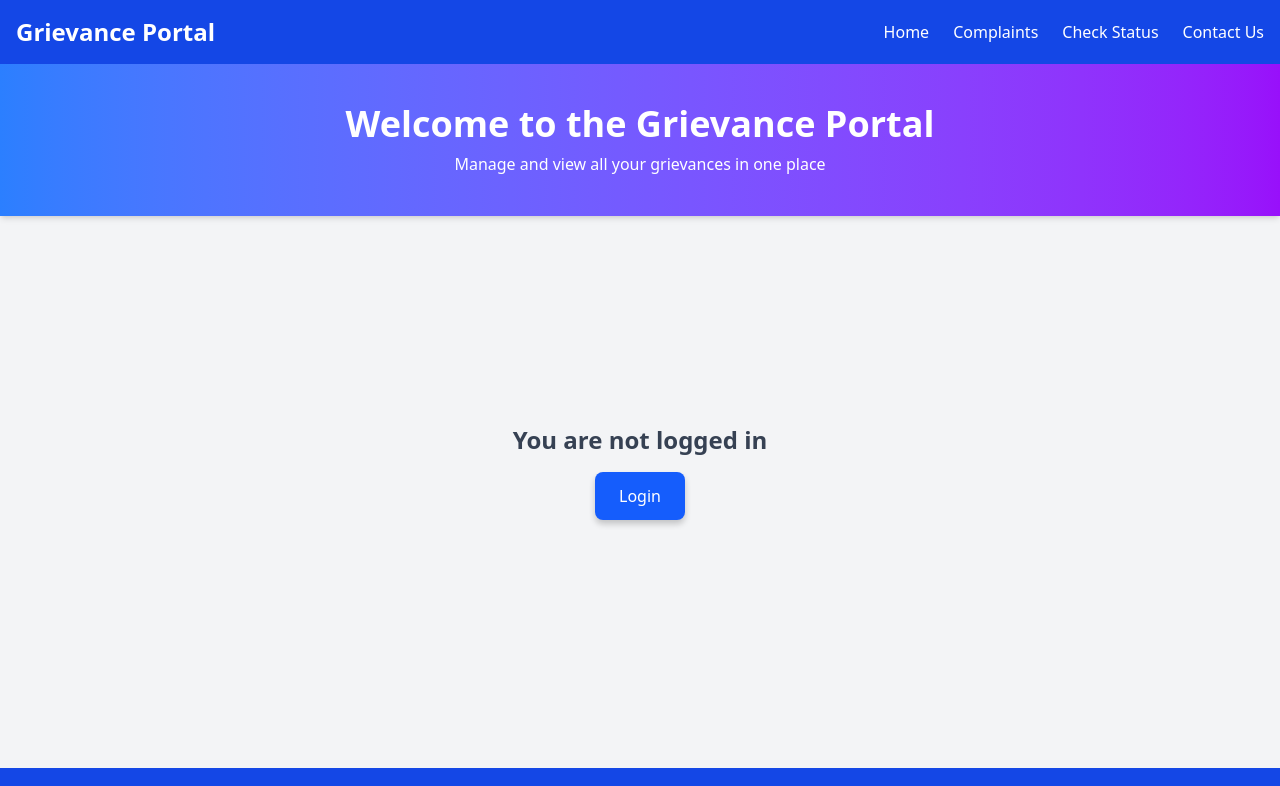
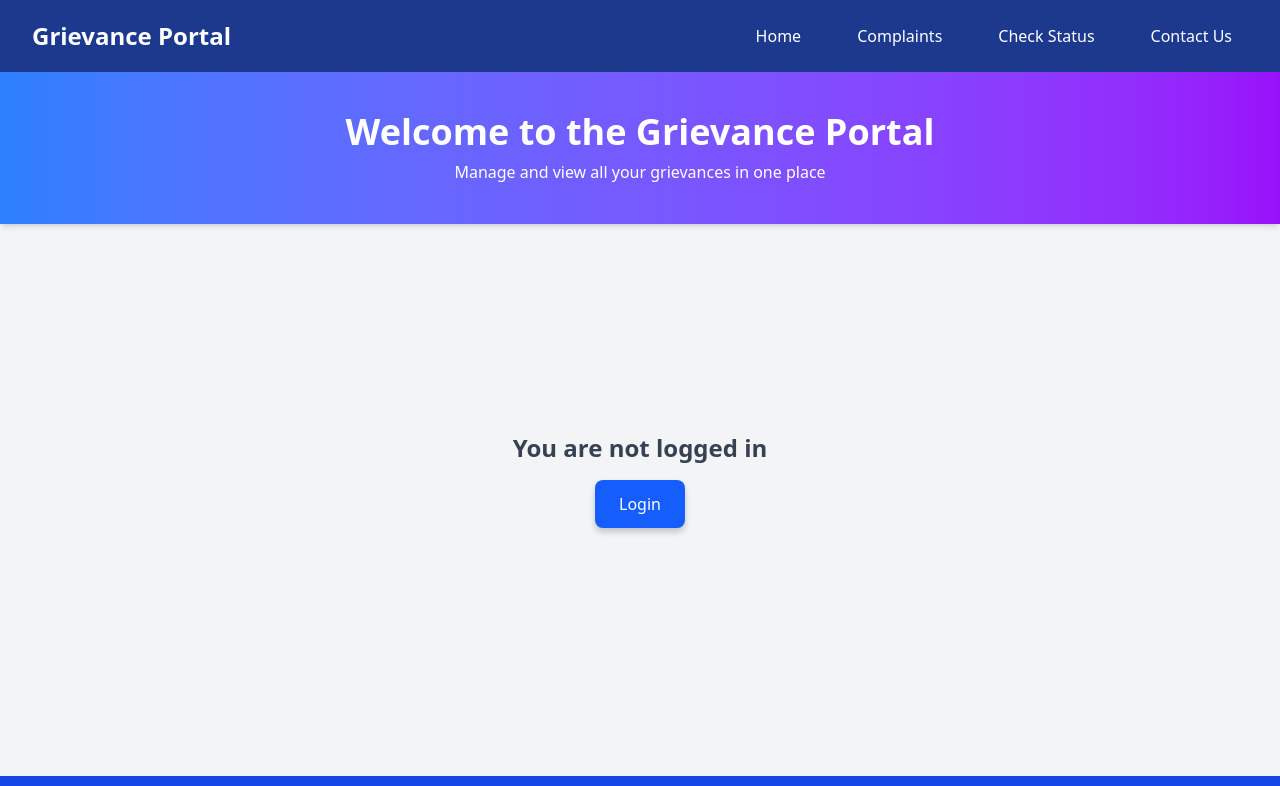
Before and after one commit to sarthaknayyar/aspire-hackathon, a React (Vite) app in the folder client/: page /homepage in a window 1280 px wide. Shown: the top 786 px of the page. Built offline with nearby package versions, Linux system fonts and the light colour scheme.

Commit message:
[UPDATE] UI changes

```diff
--- a/client/src/components/ChangePassword.jsx
+++ b/client/src/components/ChangePassword.jsx
@@ -19,7 +19,7 @@ const ChangePassword = () => {
   };
 
   return (
-    <div className="bg-gradient-to-br from-blue-50 to-blue-100 flex items-center justify-center p-6">
+    <div className=" min-h-[80vh] bg-gradient-to-br from-blue-50 to-blue-100 flex items-center justify-center p-6">
       <div className="max-w-6xl w-full grid grid-cols-1 md:grid-cols-2 gap-8 bg-white rounded-2xl shadow-2xl overflow-hidden">
         {/* Left Side - Image */}
         <div className="hidden md:block">
--- a/client/src/components/Header.jsx
+++ b/client/src/components/Header.jsx
@@ -1,30 +1,53 @@
+import { useState } from "react";
 import { Link } from "react-router-dom";
 
-export default function Header() {
+const Header = () => {
+  const [active, setActive] = useState("");
+
   return (
-    <header className="bg-blue-700 text-white py-4 shadow-md">
-      <div className="container mx-auto flex justify-between items-center px-4">
-        <h1 className="text-2xl font-bold">Grievance Portal</h1>
-        <nav>
-          <ul className="flex space-x-6">
-            <li>
-              <Link to="/" className="hover:text-gray-300">Home</Link>
+    <header className="bg-blue-900 text-white px-8 py-4 flex justify-between items-center shadow-md">
+      {/* Logo */}
+      <div className="text-2xl font-bold">Grievance Portal</div>
+
+      {/* Navigation Menu */}
+      <nav className="relative">
+        <ul className="flex space-x-6">
+          {[
+            { name: "Home", path: "/" },
+            { name: "Complaints", path: "/complaints" },
+            { name: "Check Status", path: "/status" },
+            { name: "Contact Us", path: "/contact" },
+          ].map((item, index) => (
+            <li
+              key={index}
+              onClick={() => setActive(item.name)}
+              className="relative cursor-pointer px-4 py-2 transition group"
+            >
+              {/* Capsule Effect (Stays when active) */}
+              <span
+                className={`absolute inset-0 bg-white rounded-full transition-all duration-300 ease-in-out
+                ${
+                  active === item.name
+                    ? "opacity-100 scale-x-100"
+                    : "opacity-0 scale-x-0 group-hover:opacity-100 group-hover:scale-x-100"
+                }`}
+              ></span>
+
+              {/* Menu Item Text */}
+              <Link
+                to={item.path}
+                className={`relative z-10 transition-colors duration-300 ${
+                  active === item.name ? "text-blue-900" : "group-hover:text-blue-900"
+                }`}
+              >
+                {item.name}
+              </Link>
             </li>
-            {/* <li>
-              <Link to="/landingPage" className="hover:text-gray-300">Landing Page</Link>
-            </li> */}
-            <li>
-              <Link to="/complaints" className="hover:text-gray-300">Complaints</Link>
-            </li>
-            <li>
-              <Link to="/status" className="hover:text-gray-300">Check Status</Link>
-            </li>
-            <li>
-              <Link to="/contact" className="hover:text-gray-300">Contact Us</Link>
-            </li>
-          </ul>
-        </nav>
-      </div>
+          ))}
+        </ul>
+      </nav>
     </header>
   );
-}
+};
+
+export default Header;
--- a/client/src/components/Status.jsx
+++ b/client/src/components/Status.jsx
@@ -24,59 +24,66 @@ export default function Status() {
   };
 
   return (
-    <div className="max-w-2xl mx-auto mt-10 p-6 bg-white shadow-md rounded-lg">
-      {/* Show the Form if Grievance is Not Fetched */}
+    <div className="min-h-[80vh] flex items-center justify-center bg-gradient-to-br from-blue-50 to-indigo-100 p-6">
+      <div className="w-full max-w-lg bg-white p-8 rounded-2xl shadow-xl transition-all duration-300">
         {!grievance ? (
           <>
-          <h2 className="text-xl font-bold mb-4 text-center">Check Grievance Status</h2>
+            {/* Header */}
+            <h2 className="text-2xl font-bold text-gray-800 text-center">Check Grievance Status</h2>
+            <p className="text-gray-500 text-center mt-2">
+              Enter your grievance code below to check the current status.
+            </p>
 
-          <form onSubmit={handleSubmit} className="flex flex-col gap-4">
+            {/* Form */}
+            <form onSubmit={handleSubmit} className="mt-6 space-y-5">
               {/* Input Field */}
               <div>
-              <label className="block text-lg font-semibold mb-1">Grievance Code</label>
+                <label className="text-sm font-semibold text-gray-600">Grievance Code</label>
                 <input
                   type="text"
                   value={grievanceCode}
                   onChange={(e) => setGrievanceCode(e.target.value)}
-                placeholder="Enter your grievance code"
-                className="w-full border border-gray-300 rounded-md px-3 py-2 focus:outline-none focus:ring-2 focus:ring-blue-500"
+                  placeholder="Enter grievance code"
+                  className="w-full p-4 border border-gray-300 rounded-lg focus:ring-2 focus:ring-indigo-400 outline-none mt-1 transition-all"
                   required
                 />
               </div>
 
               {/* Error Message */}
-            {error && <p className="text-red-500 text-sm">{error}</p>}
+              {error && <p className="text-red-600 text-sm text-center">{error}</p>}
 
               {/* Submit Button */}
               <button
                 type="submit"
-              className="bg-blue-500 text-white px-6 py-2 rounded-md hover:bg-blue-600 focus:outline-none focus:ring-2 focus:ring-blue-500"
+                className="w-full bg-gradient-to-r from-[#ffb703] to-[#fb8500] text-white py-3 rounded-lg font-semibold shadow-md hover:shadow-lg transition-all duration-300"
               >
                 Check Status
               </button>
             </form>
           </>
         ) : (
-        /* Show Grievance Details */
-        <div className="p-4 bg-gray-100 rounded-lg shadow-md">
-          <h2 className="text-lg font-bold text-center mb-4">Grievance Details</h2>
+          /* Grievance Details */
+          <div className="p-4 bg-gray-100 rounded-lg shadow-md transition-all">
+            <h2 className="text-lg font-bold text-center text-gray-800 mb-4">Grievance Details</h2>
 
-          <div className="space-y-2">
-            <p><strong>Complainant Name:</strong> {grievance.complainantName}</p>
-            <p><strong>Complainant Email:</strong> {grievance.complainantEmail}</p>
-            <p><strong>Department:</strong> {grievance.department}</p>
-            {/* <p><strong>Grievance Code:</strong> {grievance.grievanceCode}</p> */}
-            <p><strong>Description:</strong> {grievance.description}</p>
-            <p><strong>Current Status:</strong> <span className="text-blue-600 font-semibold">{grievance.currentStatus}</span></p>
-            <p><strong>Created At:</strong> {new Date(grievance.createdAt).toLocaleString()}</p>
-            <p><strong>Last Updated:</strong> {new Date(grievance.updatedAt).toLocaleString()}</p>
+            <div className="space-y-3">
+              <p><span className="font-semibold text-gray-700">Complainant Name:</span> {grievance.complainantName}</p>
+              <p><span className="font-semibold text-gray-700">Email:</span> {grievance.complainantEmail}</p>
+              <p><span className="font-semibold text-gray-700">Department:</span> {grievance.department}</p>
+              <p><span className="font-semibold text-gray-700">Description:</span> {grievance.description}</p>
+              <p>
+                <span className="font-semibold text-gray-700">Status:</span>
+                <span className="text-blue-600 font-semibold"> {grievance.currentStatus}</span>
+              </p>
+              <p><span className="font-semibold text-gray-700">Created At:</span> {new Date(grievance.createdAt).toLocaleString()}</p>
+              <p><span className="font-semibold text-gray-700">Last Updated:</span> {new Date(grievance.updatedAt).toLocaleString()}</p>
             </div>
 
             {/* Back Button */}
-          <div className="text-center mt-4">
+            <div className="text-center mt-6">
               <button
-              onClick={() => setGrievance(null)} // Reset to show the form again
-              className="bg-gray-500 text-white px-4 py-2 rounded-md hover:bg-gray-600 focus:outline-none focus:ring-2 focus:ring-gray-500"
+                onClick={() => setGrievance(null)}
+                className="w-full bg-gray-500 text-white py-3 rounded-lg font-semibold shadow-md hover:bg-gray-600 transition-all duration-300"
               >
                 Check Another Grievance
               </button>
@@ -84,5 +91,6 @@ export default function Status() {
           </div>
         )}
       </div>
+    </div>
   );
 }
```
Also changed, not shown: client/public/images/form-bg.jpg (added). Lines whose indentation alone changed are shown as unchanged.
